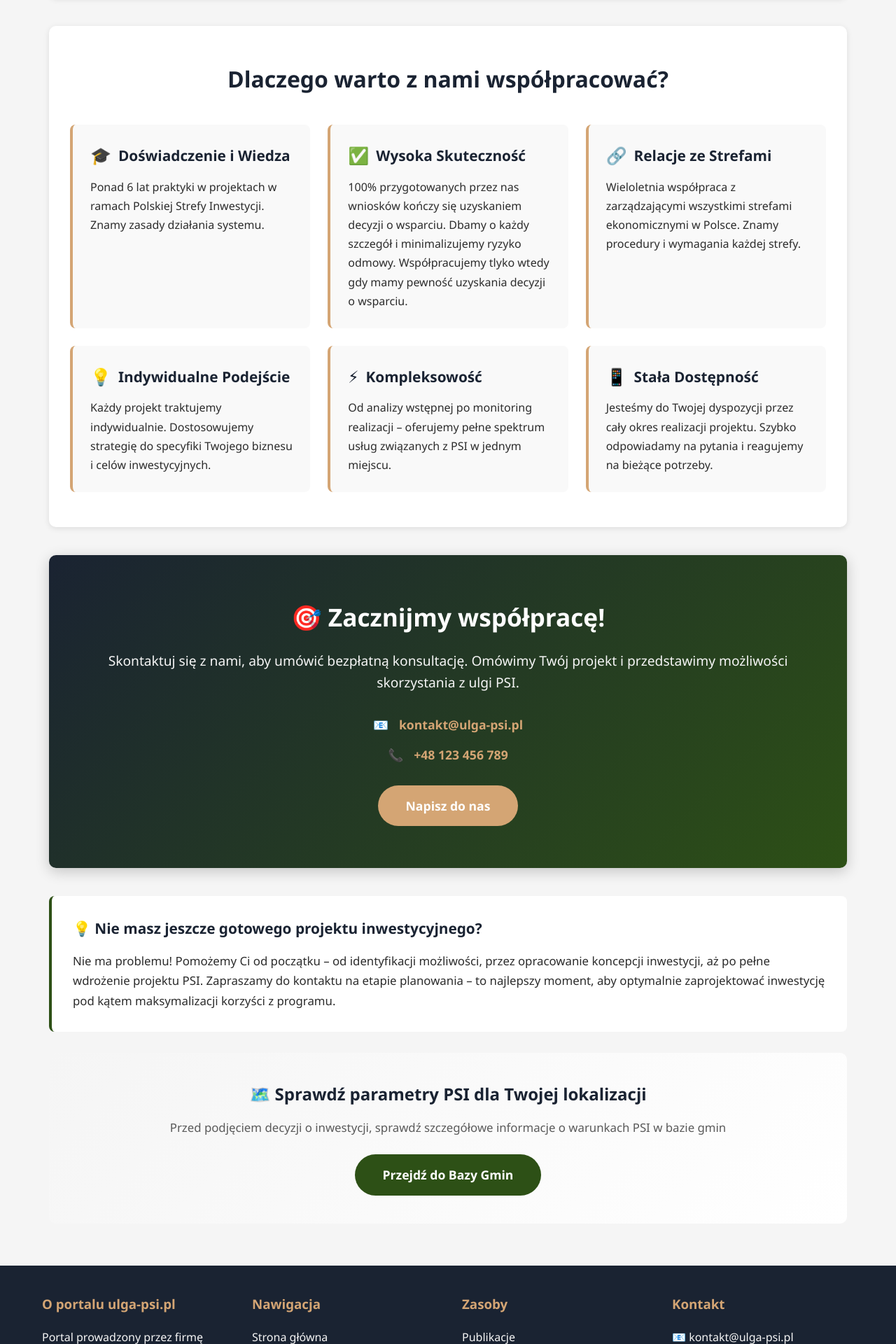
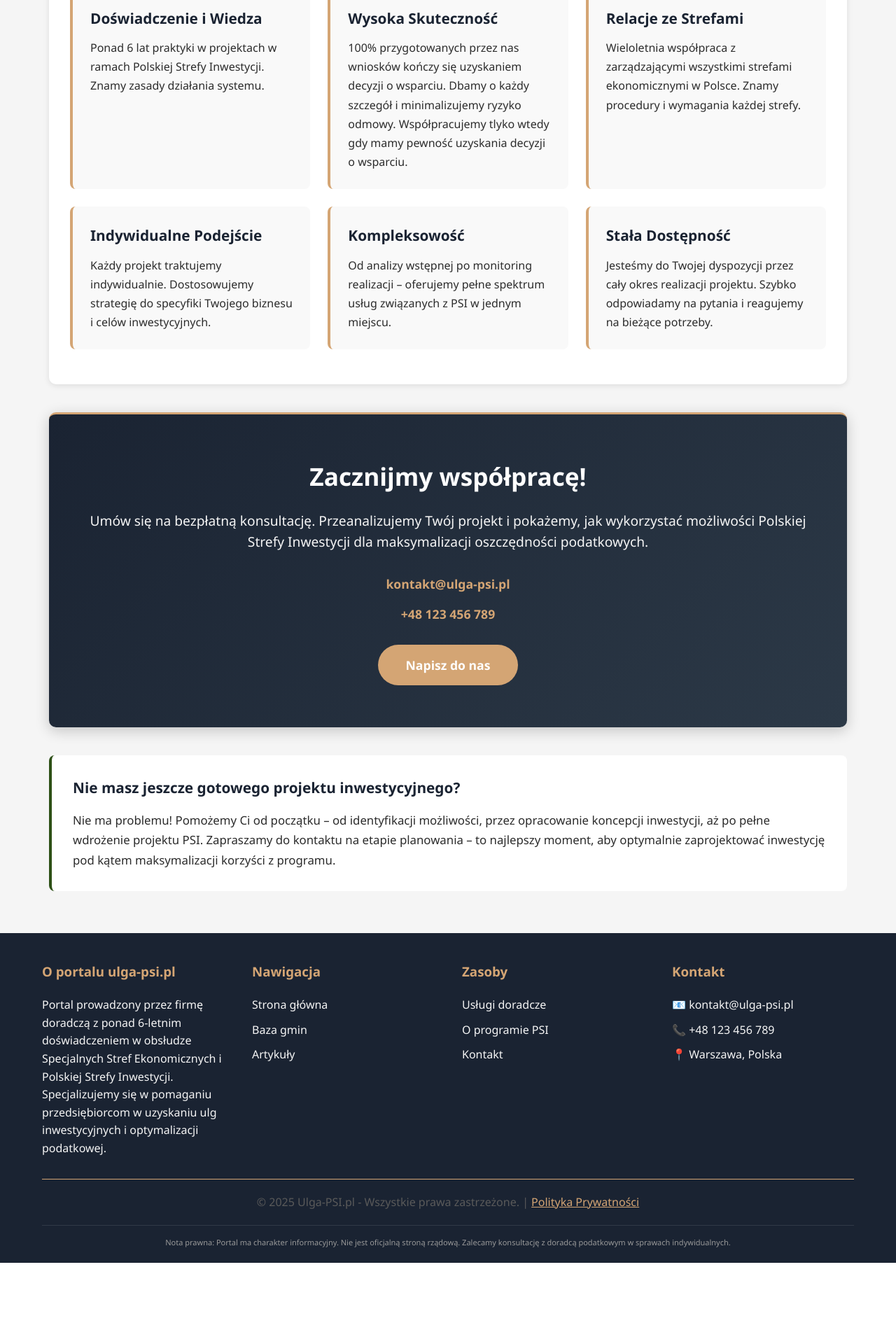
Before and after one commit to keybipl/ulga, a Django app: page /uslugi-doradcze/ in a window 1280 px wide. Shown: the part 2680-4600 px from the top of the page at 70% size. After the commit the page ends 4484 px from the top, so only its background shows below. Run offline with Django 5.2, Linux system fonts and the light colour scheme.

Commit message:
doradcze i b ase

```diff
--- a/website/static/css/uslugi_doradcze.css
+++ b/website/static/css/uslugi_doradcze.css
@@ -234,13 +228,14 @@
 
 /* CTA Section */
 .cta-contact {
-    background: linear-gradient(135deg, #1a2332 0%, #2d5016 100%);
+    background: linear-gradient(135deg, #1a2332 0%, #2c3947 100%);
     color: #ffffff;
     padding: 60px 30px;
     text-align: center;
     border-radius: 10px;
     margin: 40px 0;
     box-shadow: 0 5px 20px rgba(0, 0, 0, 0.2);
+    border-top: 3px solid #d4a574;
 }
 
 .cta-contact h2 {
--- a/website/templates/website/base.html
+++ b/website/templates/website/base.html
@@ -127,7 +127,7 @@
                     <p>
                         Pomożemy Ci uzyskać zwolnienie z podatku dochodowego do 70% wartości inwestycji.
                         <br>
-                        Profesjonalne doradztwo oparte na ponad 20-letnim doświadczeniu w strefach ekonomicznych – od SSE po PSI.
+                        Profesjonalne doradztwo oparte na ponad 6-letnim doświadczeniu w strefach ekonomicznych – od SSE po PSI.
                     </p>
                     <div class="hero-buttons">
                         <a href="{% url 'gminy_list' %}" class="btn-large btn-white">🗺️ Baza Gmin</a>
@@ -180,9 +180,9 @@
             <!-- CTA Section -->
             <section class="cta-section">
                 <div class="container">
-                    <h2>Skorzystaj z profesjonalnego doradztwa!</h2>
-                    <p>Sprawdź w bazie gmin, jakie warunki PSI obowiązują w Twojej lokalizacji</p>
-                    <a href="{% url 'gminy_list' %}" class="btn-large btn-white">Przejdź do Bazy Gmin</a>
+                    <h2>Potrzebujesz pomocy w uzyskaniu wsparcia PSI?</h2>
+                    <p>Skontaktuj się z nami i otrzymaj bezpłatną konsultację</p>
+                    <a href="{% url 'uslugi_doradcze' %}" class="btn-large btn-white">Skorzystaj z naszych usług</a>
                 </div>
             </section>
         {% endblock content %}
@@ -213,9 +213,6 @@
                     <div class="footer-section">
                         <h3>Zasoby</h3>
                         <ul>
-                            <li>
-                                <a href="{% url 'artykuly_list' %}">Publikacje</a>
-                            </li>
                             <li>
                                 <a href="{% url 'uslugi_doradcze' %}">Usługi doradcze</a>
                             </li>
--- a/website/templates/website/uslugi_doradcze.html
+++ b/website/templates/website/uslugi_doradcze.html
@@ -10,7 +10,7 @@
     <!-- Hero Section -->
     <section class="services-hero">
         <div class="container">
-            <h1>💼 Usługi Doradcze PSI</h1>
+            <h1>Usługi Doradcze PSI</h1>
             <p>
                 Profesjonalne wsparcie w uzyskaniu zwolnienia z podatku w ramach Polskiej Strefy Inwestycji.
                 Ponad 20 lat doświadczenia w obsłudze SSE i PSI.
@@ -89,7 +85,7 @@
         </div>
         <!-- Process Section -->
         <div class="process-section">
-            <h2>🚀 Jak wygląda współpraca?</h2>
+            <h2>Jak wygląda współpraca?</h2>
             <div class="process-steps">
                 <div class="process-step">
                     <div class="step-number">1</div>
@@ -146,54 +142,42 @@
             <h2>Dlaczego warto z nami współpracować?</h2>
             <div class="why-us-grid">
                 <div class="why-us-item">
-                    <h3>
-                        <span>🎓</span> Doświadczenie i Wiedza
-                    </h3>
+                    <h3>Doświadczenie i Wiedza</h3>
                     <p>
                         Ponad 6 lat praktyki w projektach w ramach Polskiej Strefy Inwestycji.
                         Znamy zasady działania systemu.
                     </p>
                 </div>
                 <div class="why-us-item">
-                    <h3>
-                        <span>✅</span> Wysoka Skuteczność
-                    </h3>
+                    <h3>Wysoka Skuteczność</h3>
                     <p>
                         100% przygotowanych przez nas wniosków kończy się uzyskaniem decyzji o wsparciu.
                         Dbamy o każdy szczegół i minimalizujemy ryzyko odmowy. Współpracujemy tlyko wtedy gdy mamy pewność uzyskania decyzji o wsparciu.
                     </p>
                 </div>
                 <div class="why-us-item">
-                    <h3>
-                        <span>🔗</span> Relacje ze Strefami
-                    </h3>
+                    <h3>Relacje ze Strefami</h3>
                     <p>
                         Wieloletnia współpraca z zarządzającymi wszystkimi strefami ekonomicznymi w Polsce.
                         Znamy procedury i wymagania każdej strefy.
                     </p>
                 </div>
                 <div class="why-us-item">
-                    <h3>
-                        <span>💡</span> Indywidualne Podejście
-                    </h3>
+                    <h3>Indywidualne Podejście</h3>
                     <p>
                         Każdy projekt traktujemy indywidualnie. Dostosowujemy strategię do specyfiki
                         Twojego biznesu i celów inwestycyjnych.
                     </p>
                 </div>
                 <div class="why-us-item">
-                    <h3>
-                        <span>⚡</span> Kompleksowość
-                    </h3>
+                    <h3>Kompleksowość</h3>
                     <p>
                         Od analizy wstępnej po monitoring realizacji – oferujemy pełne spektrum usług
                         związanych z PSI w jednym miejscu.
                     </p>
                 </div>
                 <div class="why-us-item">
-                    <h3>
-                        <span>📱</span> Stała Dostępność
-                    </h3>
+                    <h3>Stała Dostępność</h3>
                     <p>
                         Jesteśmy do Twojej dyspozycji przez cały okres realizacji projektu.
                         Szybko odpowiadamy na pytania i reagujemy na bieżące potrzeby.
@@ -203,18 +187,16 @@
         </div>
         <!-- CTA Contact Section -->
         <div class="cta-contact">
-            <h2>🎯 Zacznijmy współpracę!</h2>
+            <h2>Zacznijmy współpracę!</h2>
             <p>
-                Skontaktuj się z nami, aby umówić bezpłatną konsultację. Omówimy Twój projekt
-                i przedstawimy możliwości skorzystania z ulgi PSI.
+                Umów się na bezpłatną konsultację.
+                Przeanalizujemy Twój projekt i pokażemy, jak wykorzystać możliwości Polskiej Strefy Inwestycji dla maksymalizacji oszczędności podatkowych.
             </p>
             <div class="contact-info">
                 <div class="contact-item">
-                    <span>📧</span>
                     <a href="mailto:kontakt@ulga-psi.pl">kontakt@ulga-psi.pl</a>
                 </div>
                 <div class="contact-item">
-                    <span>📞</span>
                     <a href="tel:+48123456789">+48 123 456 789</a>
                 </div>
             </div>
@@ -222,18 +204,12 @@
         </div>
         <!-- Additional info -->
         <div class="additional-info">
-            <h3>💡 Nie masz jeszcze gotowego projektu inwestycyjnego?</h3>
+            <h3>Nie masz jeszcze gotowego projektu inwestycyjnego?</h3>
             <p>
                 Nie ma problemu! Pomożemy Ci od początku – od identyfikacji możliwości, przez opracowanie koncepcji inwestycji,
                 aż po pełne wdrożenie projektu PSI. Zapraszamy do kontaktu na etapie planowania – to najlepszy moment,
                 aby optymalnie zaprojektować inwestycję pod kątem maksymalizacji korzyści z programu.
             </p>
         </div>
-        <!-- Link to database -->
-        <div class="database-link-section">
-            <h3>🗺️ Sprawdź parametry PSI dla Twojej lokalizacji</h3>
-            <p>Przed podjęciem decyzji o inwestycji, sprawdź szczegółowe informacje o warunkach PSI w bazie gmin</p>
-            <a href="{% url 'gminy_list' %}" class="btn-large">Przejdź do Bazy Gmin</a>
-        </div>
     </div>
 {% endblock content %}
```
Also changed, not shown: other parts of website/static/css/uslugi_doradcze.css (+0 -6 lines), other parts of website/templates/website/uslugi_doradcze.html (+0 -4 lines), website/static/css/base.css (+6 -2 lines).
